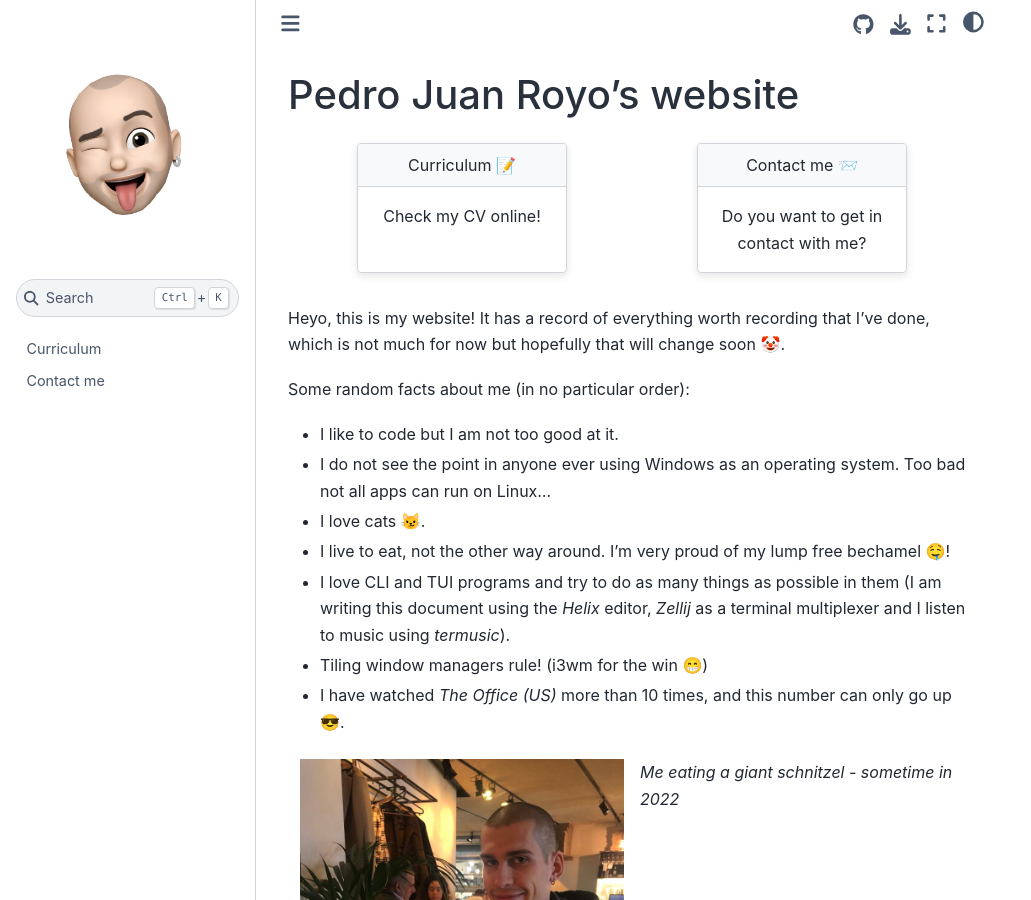
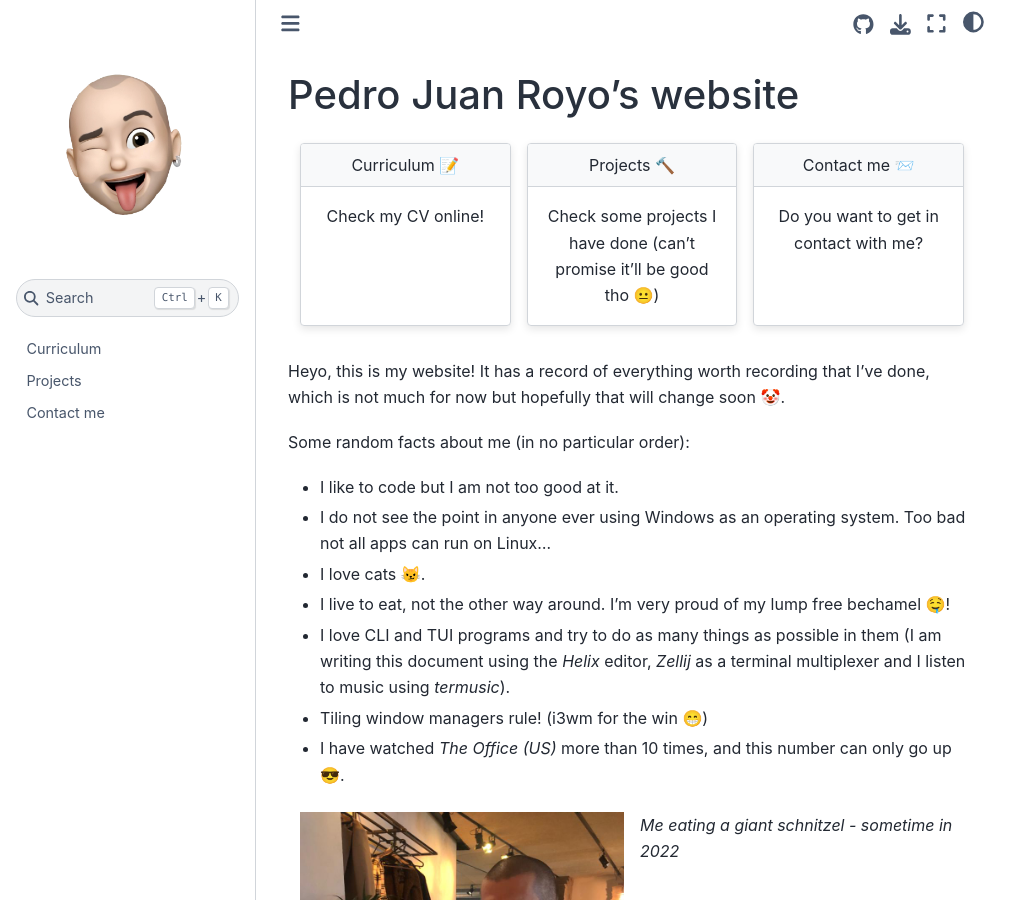
Before and after one commit to Parzival1918/Parzival1918, a Jupyter Book: the page built from pages/pages-source/intro.md, in a window 1280 px wide and 900 px high. Shown: the whole window, without its empty margins (0-1031 px from the left). Built offline with Jupyter Book 1.0.4 settings and Sphinx 7.4.7 and the Sphinx Book theme 1.1.4, drawn with Linux system fonts in a browser that asks for light colours.

Commit message:
add projects section

```diff
--- a/pages/_toc.yml
+++ b/pages/_toc.yml
@@ -5,4 +5,5 @@ format: jb-book
 root: pages-source/intro
 chapters:
 - file: pages-source/cv
+- file: pages-source/projects
 - file: pages-source/contact
--- a/pages/pages-source/intro.md
+++ b/pages/pages-source/intro.md
@@ -14,6 +14,18 @@ Curriculum 📝
 ^^^
 
 Check my CV online!
+:::
+
+:::{grid-item-card}
+:link: projects
+:link-type: doc
+:class-header: bg-light
+:margin: 4 2 auto auto
+
+Projects 🔨
+^^^
+
+Check some projects I have done (can't promise it'll be good tho 😐)
 :::
 
 :::{grid-item-card}
```
Also changed, not shown: pages/pages-source/projects.md (added, +1 -0 lines).
